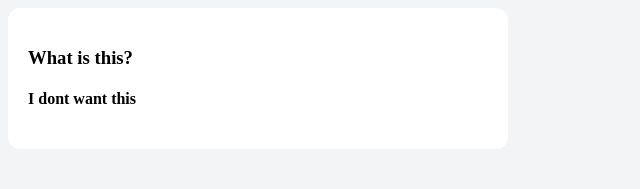
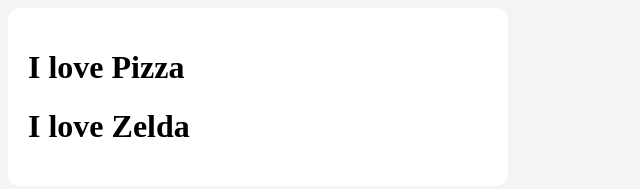
Before and after one commit to BSAV07/Change-Text-and-Style, a plain HTML site: page insertPractice.html in a window 1280 px wide. Shown: the whole page, without its empty margins (0-640 px from the left). Drawn offline with Linux system fonts and the light colour scheme.

Commit message:
insert practice progress

```diff
--- a/insertPractice.html
+++ b/insertPractice.html
@@ -15,13 +15,22 @@
 <script>
     const content = document.querySelector('.content');
 
-    content.innerHTML = '<h1>I love Zelda</h1><h4>Some other message here</h4>';
+    content.innerHTML = '<h1 id="lose">I love Zelda</h1><h4>Some other message here</h4>';
 
     const zelda = document.createElement('h1');
     zelda.innerHTML = 'I love Zelda';
     content.appendChild(zelda);
 
-    const food = document.createElement('h1';
+    const food = document.createElement('h1');
+    food.innerHTML = 'I love Pizza';
+    content.insertAdjacentElement('afterbegin', food);
+
+
+    const unwantedElement = document.querySelector('h4');
+    unwantedElement.remove();
+
+    const unwantedElement2 = document.querySelector('#lose');
+    unwantedElement2.remove();
 </script>
 </body>
 </html>
```
